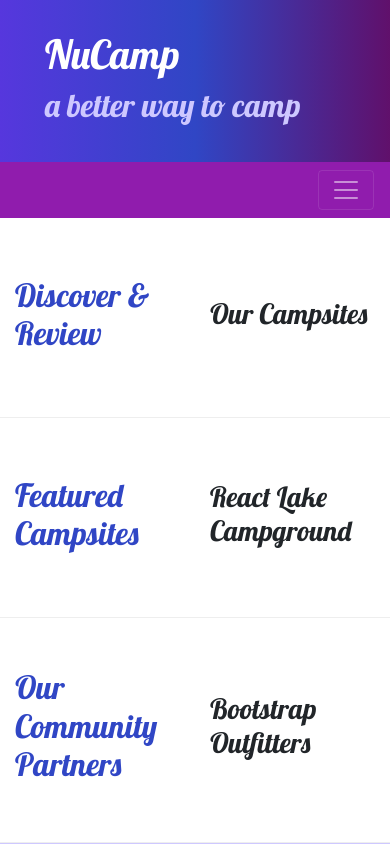
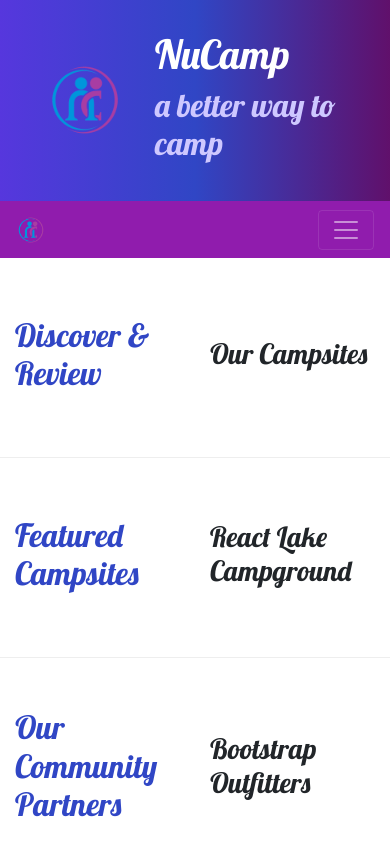
Before and after one commit to mabgray/2-Bootstrap, a website: page index.html in a window 390 px wide. Shown: the top 844 px of the page. Drawn offline with nearby package versions, Linux system fonts and the light colour scheme.

Commit message:
logo and links

```diff
--- a/index.html
+++ b/index.html
@@ -19,6 +19,9 @@
     <header class="jumbotron jumbotron-fluid">
         <div class="container">
             <div class="row">
+                <div class="col-4 col-sm-3 col-md-2 align-self-center">
+                    <img src="img/logo.png" class="img-fluid" />
+                 </div>
                 <div class="col">
 
 
@@ -30,8 +33,8 @@
     </header>
 
     <nav class="navbar navbar-expand-sm navbar-dark sticky-top">
-     <div class="container">
-        <button class="navbar-toggler ml-auto" type="button" data-toggle="collapse" data-target="#nucampNavbar">
+        <a class="navbar-brand" href="#"><img src="img/logo.png" height="30" width="30" /></a>
+        <button class="navbar-toggler" type="button" data-toggle="collapse" data-target="#nucampNavbar">
             <span class="navbar-toggler-icon"></span>
         </button>
         <div class="collapse navbar-collapse" id="nucampNavbar">
```
Also changed, not shown: aboutus.html (+5 -1 lines), contactus.html (+5 -1 lines), img/bootstrap-thumb.png (added), img/breadcrumb-trail-thumb.jpg (added), img/breadcrumb-trail.jpg (added), img/chrome-river-thumb.jpg (added), img/chrome-river.jpg (added), img/logo.png (added), img/react-lake-thumb.jpg (added), img/react-lake.jpg (added).
